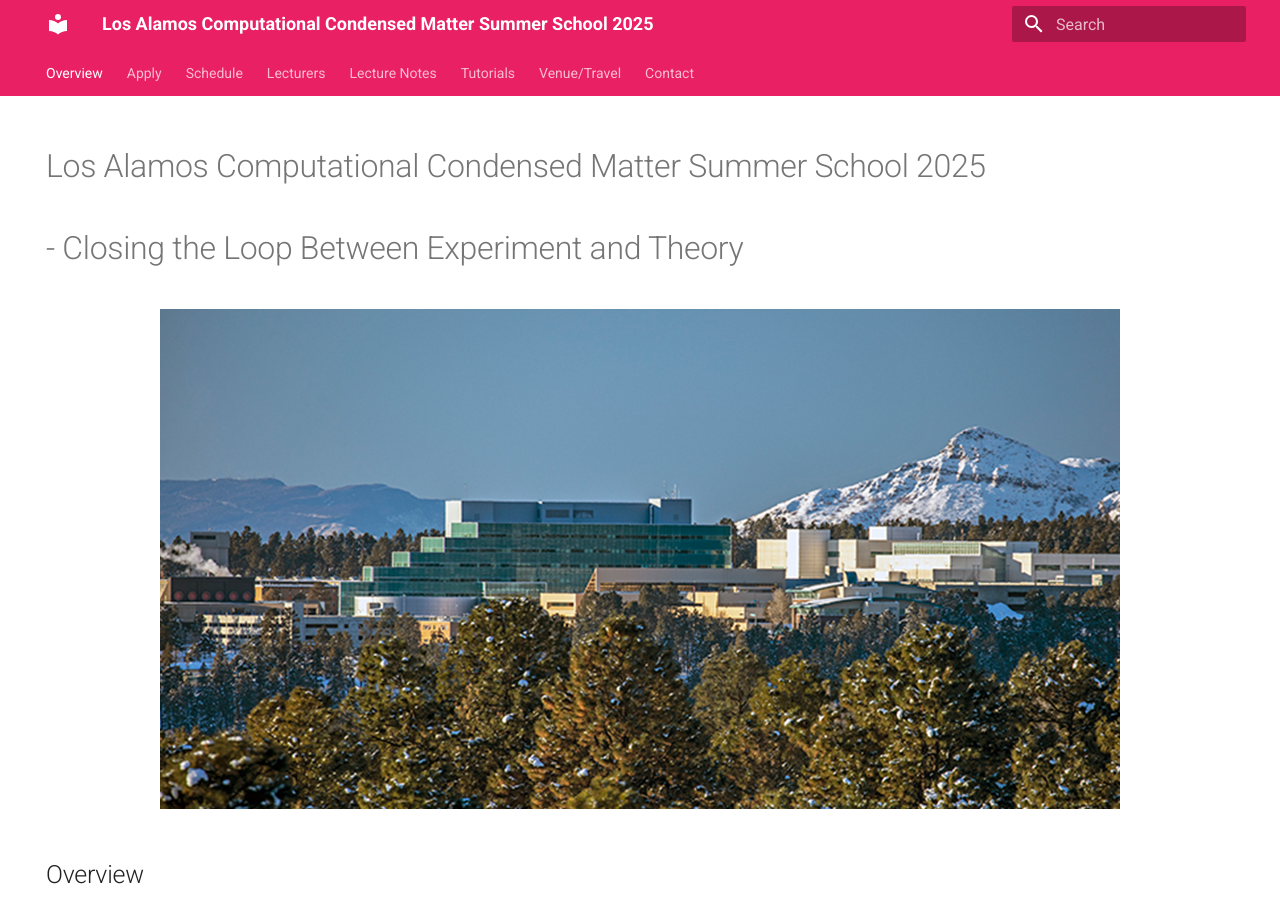
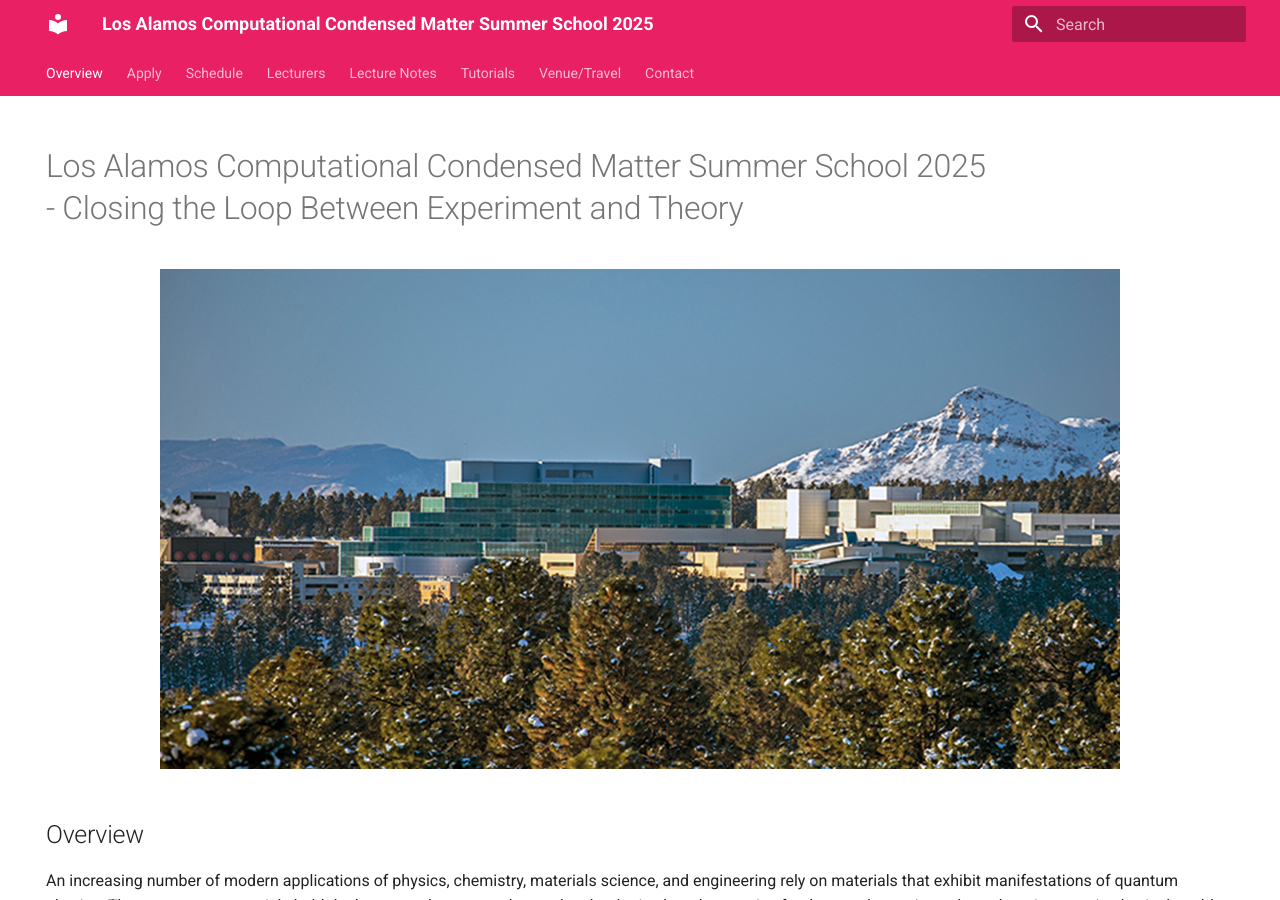
Before and after one commit to LACCMSS/2025, an MkDocs documentation site: the page built from docs/index.md, in a window 1280 px wide and 900 px high. Built offline with MkDocs 1.6.1 and Material for MkDocs 9.7.7, drawn with Linux system fonts in a browser that asks for light colours.

```diff
--- a/docs/index.md
+++ b/docs/index.md
@@ -6,8 +6,7 @@ title: Los Alamos Computational Condensed Matter Summer School 2025
 #template: home.html
 ---
 
-# Los Alamos Computational Condensed Matter Summer School 2025
-# - Closing the Loop Between Experiment and Theory
+# Los Alamos Computational Condensed Matter Summer School 2025<br>- Closing the Loop Between Experiment and Theory
 
 <p align="center">
   <img src="assets/images/lanl.jpg" />
```
